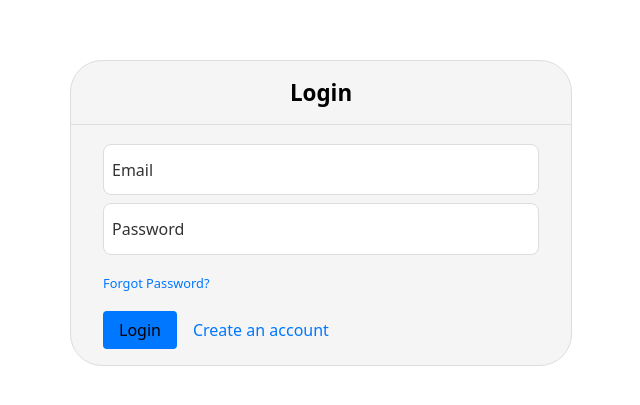
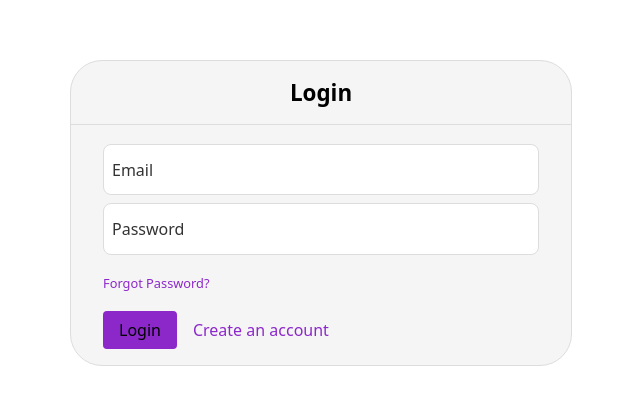
Before and after one commit to mlinder10/WordCatchingJournal, a React (Vite) app in the folder client/: page /login in a window 1280 px wide. Shown: the part 187-592 px from the top of the page, without its empty margins (319-959 px from the left). Built offline with nearby package versions, Linux system fonts and the light colour scheme.

Commit message:
changed accent color

```diff
--- a/client/src/index.css
+++ b/client/src/index.css
@@ -9,8 +9,8 @@
 }
 
 :root {
-  --accent: #07f;
-  --accent-active: #28f;
+  --accent: #8c28ca;
+  --accent-active: #853fed;
   --danger: #f00;
   --background: #fff;
   --background-secondary: #f5f5f5;
```
